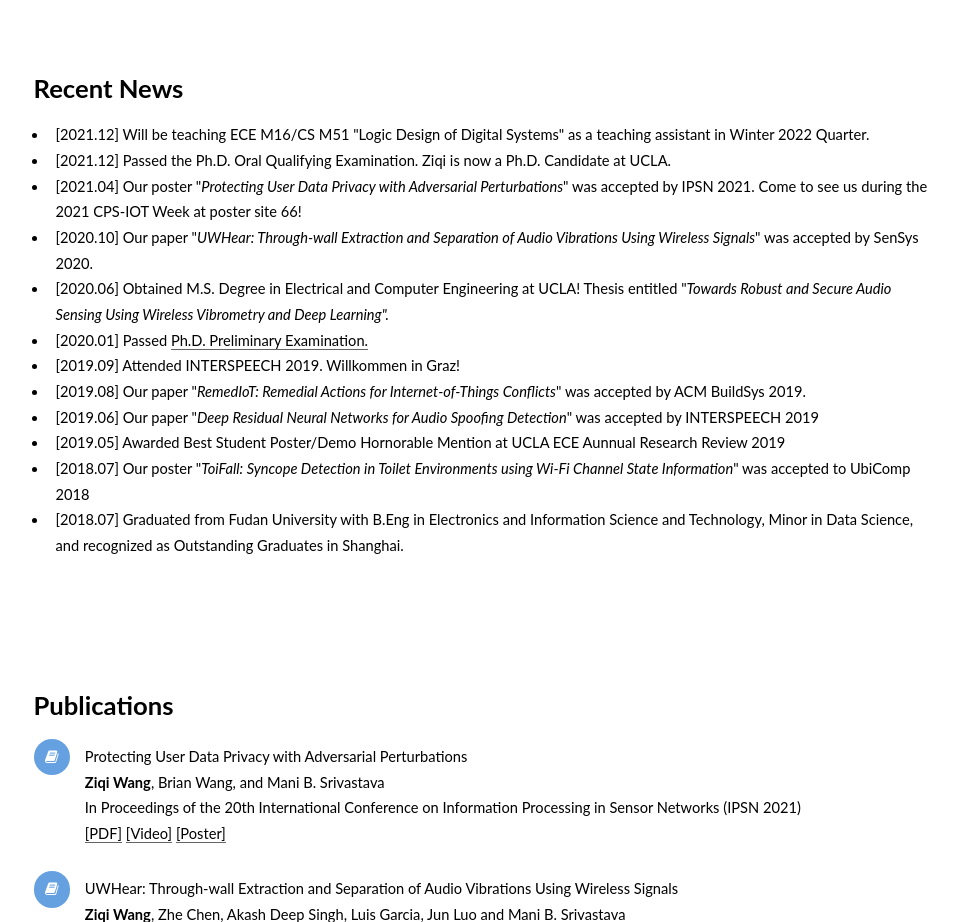
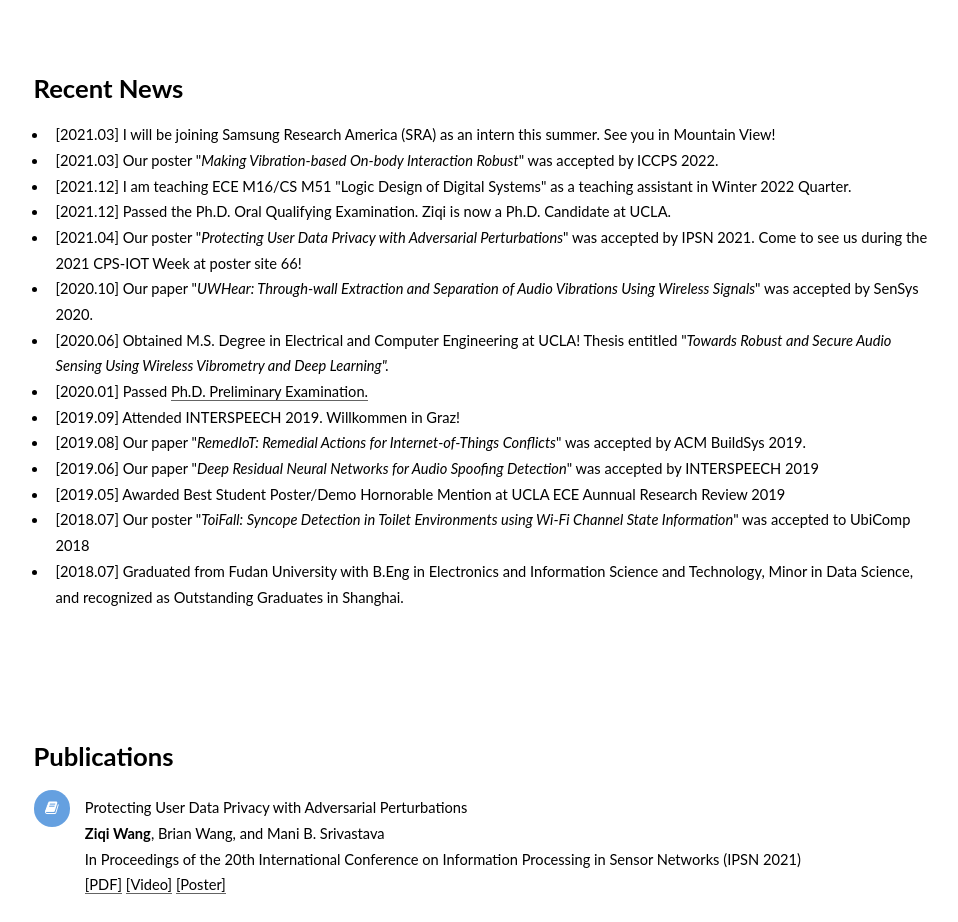
Before and after one commit to wangziqi000/wangziqi000.github.io, a plain HTML site: page index.html in a window 1280 px wide. Shown: the part 820-1742 px from the top of the page, without its empty margins (46-1004 px from the left). Drawn offline with Linux system fonts and the light colour scheme; grey boxes are pictures that could not be loaded.

Commit message:
internship

```diff
--- a/index.html
+++ b/index.html
@@ -75,7 +75,9 @@
 								<h3>Recent News</h3>
 								<!-- <p></p> -->
 								<ul>
-									<li>[2021.12]&nbsp;Will be teaching ECE M16/CS M51 "Logic Design of Digital Systems" as a teaching assistant in Winter 2022 Quarter.</li>
+									<li>[2021.03]&nbsp;I will be joining Samsung Research America (SRA) as an intern this summer. See you in Mountain View!
+									<li>[2021.03]&nbsp;Our poster "<i>Making Vibration-based On-body Interaction Robust</i>" was accepted by ICCPS 2022.
+									<li>[2021.12]&nbsp;I am teaching ECE M16/CS M51 "Logic Design of Digital Systems" as a teaching assistant in Winter 2022 Quarter.</li>
 									<li>[2021.12]&nbsp;Passed the Ph.D. Oral Qualifying Examination. Ziqi is now a Ph.D. Candidate at UCLA.</li>
 									<li>[2021.04]&nbsp;Our poster "<i>Protecting User Data Privacy with Adversarial Perturbations</i>" was accepted by IPSN 2021. Come to see us during the 2021 CPS-IOT Week at poster site 66!</li>
 									<li>[2020.10]&nbsp;Our paper "<i>UWHear: Through-wall Extraction and Separation of Audio Vibrations Using Wireless Signals</i>" was accepted by SenSys 2020.</li>
```
